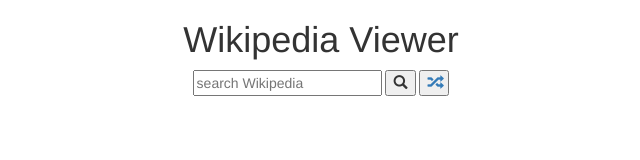
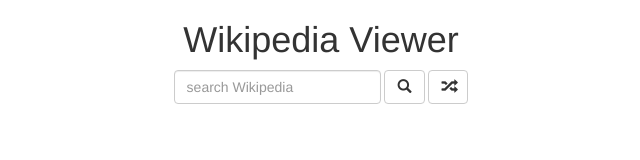
Before and after one commit to lacyjpr/wikipedia_viewer, a plain HTML site: page index.html in a window 1280 px wide. Shown: the whole page, without its empty margins (319-959 px from the left). Drawn offline with nearby package versions, Linux system fonts and the light colour scheme.

Commit message:
switch to bootstrap form & buttons

```diff
--- a/index.html
+++ b/index.html
@@ -17,11 +17,15 @@
 
 		<div class="container text-center">
 			<h1>Wikipedia Viewer</h1>
-			<form id="form-container" class="form-container">
-				<input type="text" id="searchText" placeholder="search Wikipedia" required>
-				<button id="submit"><i class="glyphicon glyphicon-search"></i></button>
-				<a href="https://en.wikipedia.org/wiki/Special:Random" target="_blank"><button><i class="glyphicon glyphicon-random"></i></button></a>
-			</form>
+			<div class="col-md-4 col-md-offset-4 col-sm-6 col-sm-offset-3 col-xs-8 col-xs-offset-2">
+				<form class="form-inline" id="form-container" role="form">
+					<div class="form-group">
+						<input type="text" id="searchText" class="form-control" placeholder="search Wikipedia" required>
+						<button type="submit" class="btn btn-default"><i class="glyphicon glyphicon-search"></i></button>
+						<a href='https://en.wikipedia.org/wiki/Special:Random' target="_blank"' class="btn btn-default" role="button"><i class="glyphicon glyphicon-random"></i></a>
+					</div>
+				</form>
+			</div>
 		</div><!--container-->
 
 		<div class="container">
```
